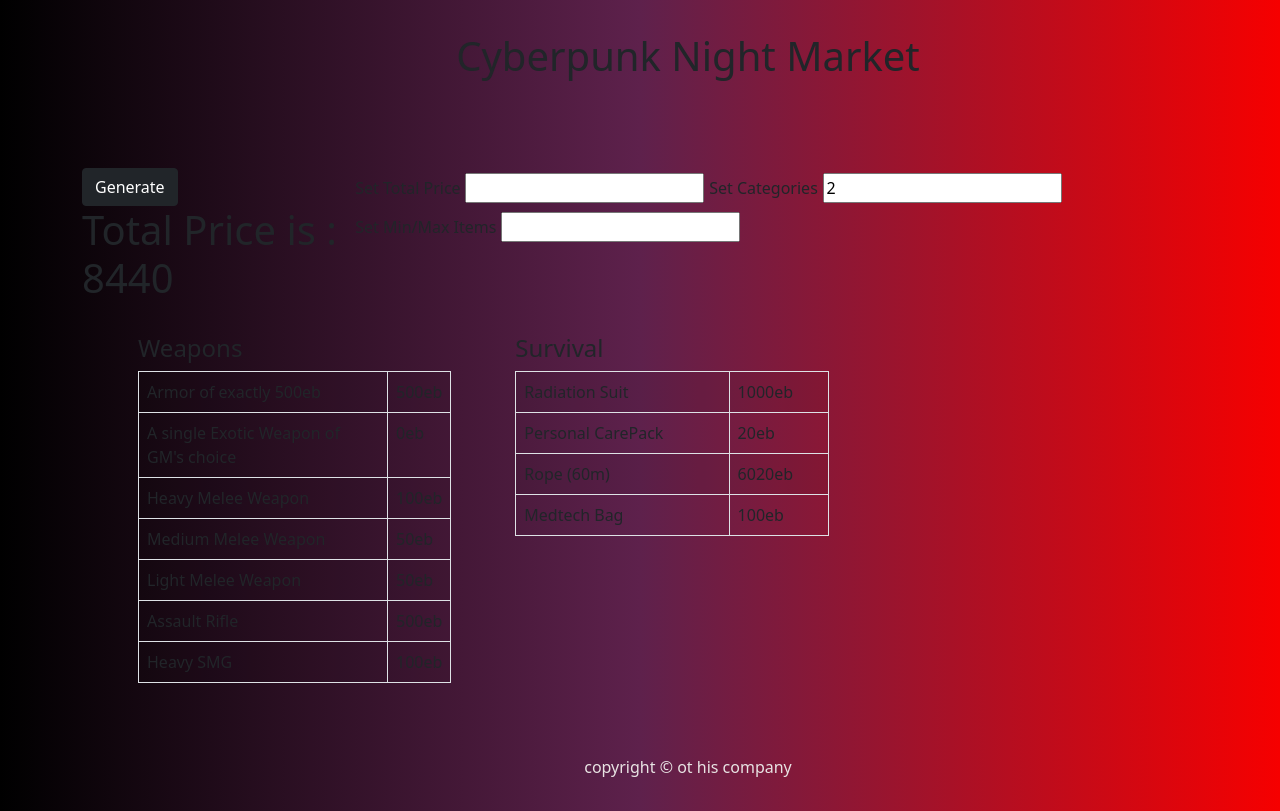
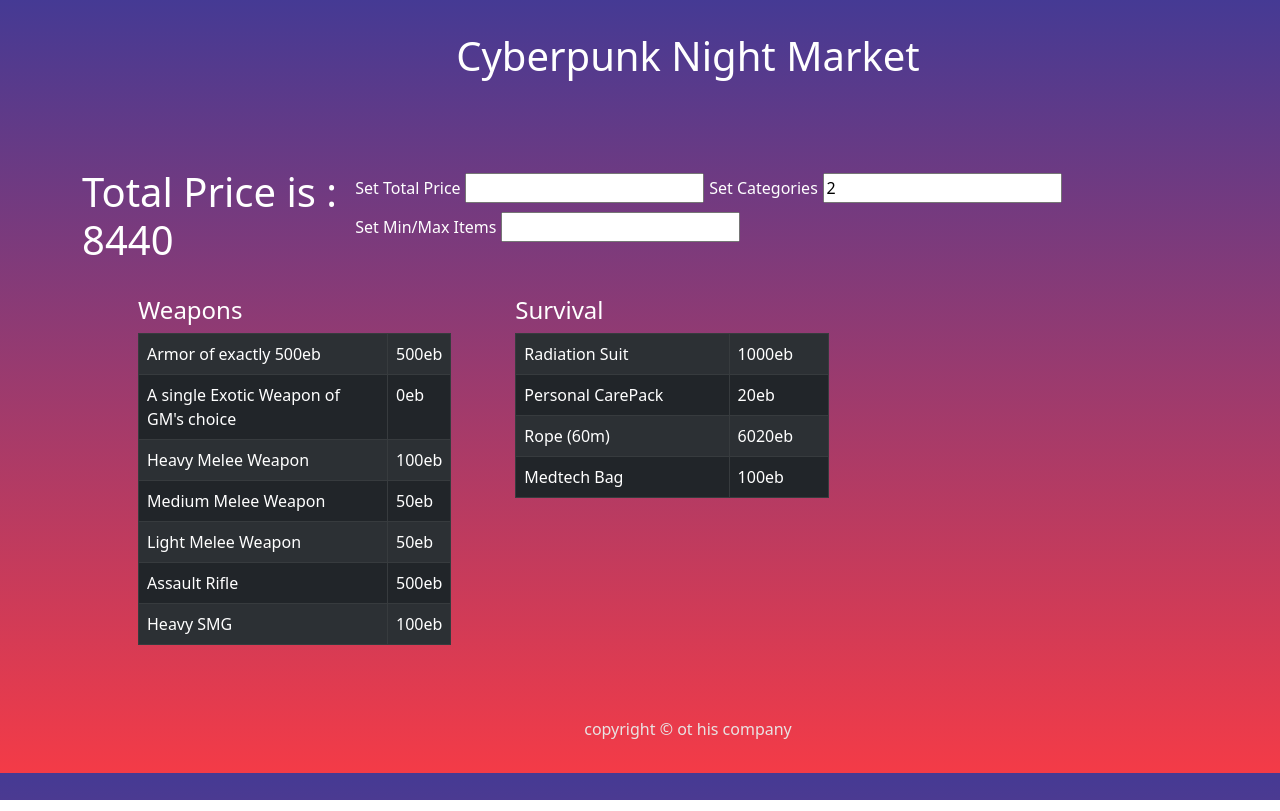
Before and after one commit to notevenagoat/cyberpunktools, a React (Create React App) app: page / in a window 1280 px wide. Built offline with nearby package versions, Linux system fonts and the light colour scheme.

Commit message:
color tests' color tsts

```diff
--- a/public/index.html
+++ b/public/index.html
@@ -24,7 +24,7 @@
       work correctly both with client-side routing and a non-root public URL.
       Learn how to configure a non-root public URL by running `npm run build`.
     -->
-    <title>Team project</title>
+    <title>CyberpunkRED Tools</title>
   </head>
   <body>
 
--- a/src/App.css
+++ b/src/App.css
@@ -1,5 +1,6 @@
 .App {
   text-align: center;
+
 }
 
 .App-logo {
@@ -21,11 +22,11 @@
   align-items: center;
   justify-content: center;
   font-size: calc(10px + 2vmin);
-  color: white;
+  color: white ;
 }
 
 .App-link {
-  color: #61dafb;
+  color: white;
 }
 
 @keyframes App-logo-spin {
--- a/src/Category.js
+++ b/src/Category.js
@@ -9,7 +9,7 @@ export default function Category(props) {
         {props.items.map(item => (
           <div className="m-4" md="auto">
             <h4>{item.categoryTitle}</h4>
-            <Table responsive striped bordered hover>
+            <Table variant="dark" responsive striped bordered hover>
               <tbody>
 
                 {item.list.map(item => <MarketItem name={item.name} price={item.price} />)}
--- a/src/Generate.js
+++ b/src/Generate.js
@@ -30,13 +30,15 @@ export default function Generate(props) {
 
   return (
     <section className="d-flex generate">
-      <div>
-        <Button variant="dark">Generate</Button>{''}
+      <div style={{ color: 'white' }}>
+        {/* <Button variant="dark">Generate</Button>{''} */}
         <TotalPrice items={props.items} />
       </div>
-      <div className="generate_sets">
+      <div style={{ color: 'white' }} className="generate_sets" >
+      <div></div>
         <label for="total_price" variant="success">Set Total Price </label>
         <input name="total_price" id="total_price"></input>
+
         <label for="categories">Set Categories </label>
         <input name="categories" id="categories" value={nCategories} onChange={e => setNCategories(e.target.value)}></input>
         <label for="items">Set Min/Max Items</label>
--- a/src/index.css
+++ b/src/index.css
@@ -1,3 +1,4 @@
+
 body {
   margin: 0;
   font-family: -apple-system, BlinkMacSystemFont, 'Segoe UI', 'Roboto', 'Oxygen',
@@ -7,7 +8,11 @@ body {
   -moz-osx-font-smoothing: grayscale;
   font-size: 16px;
   /* background:no-repeat center/100% url('./abstract.png')  ; */
-  background: linear-gradient(0.25turn, #000000, #5e214c, #f60000);
+  background-image: linear-gradient(to top, #f43b47 0%, #453a94 100%);
+
+
+
+
 }
 
 code {
@@ -20,10 +25,12 @@ text-align: center;
  font-size: 1.5rem;
  margin: 3rem;
  padding: 2rem;
+  color: white;
  /* color: rgb(232, 227, 227); */
 }
 
 .generate_sets>input{
+
   margin: .3em;
 
 }
@@ -36,6 +43,7 @@ text-align: center;
    gap: 1rem;
    grid-template-columns:repeat(3,1fr);
    justify-content: center;
+   color: white;
 }
   /*
   display: flex;
@@ -65,12 +73,14 @@ footer{
     grid-template-columns: repeat(auto-fit,minmax(14rem,16rem));
   }
   .generate {
+
     display: flex;
     flex-direction: column;
     justify-content: center;
     align-items: center;
   }
   .generate_sets{
+
     display: flex;
     flex-direction: column;
     /* justify-content: center; */
```
